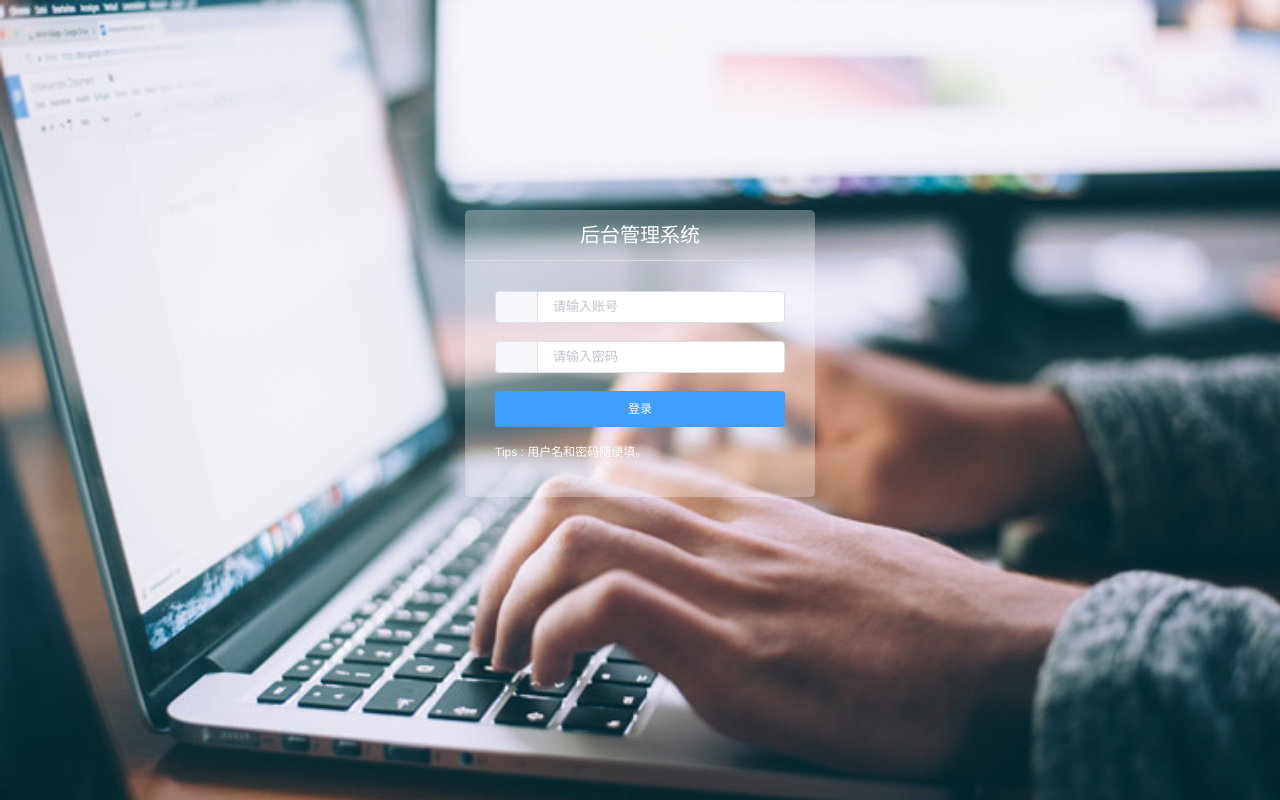
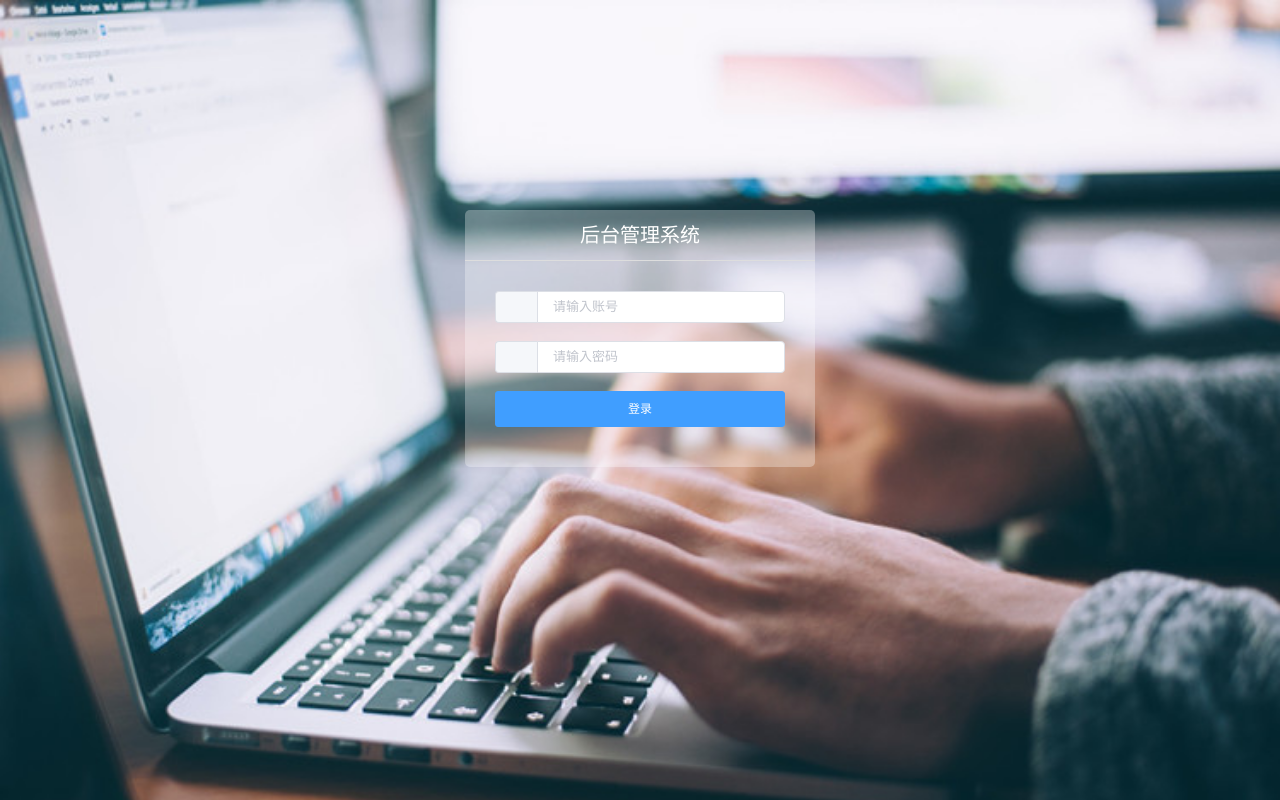
Before and after one commit to ayce003/wagevue, a Vue app: page /#/login in a window 1280 px wide. Built offline with nearby package versions, Linux system fonts and the light colour scheme; a small style sheet from the web is missing.

Commit message:
修改登录页

```diff
--- a/src/components/page/login/Login.vue
+++ b/src/components/page/login/Login.vue
@@ -16,7 +16,6 @@
                 <div class="login-btn">
                     <el-button type="primary" @click="login('ruleForm')">登录</el-button>
                 </div>
-                <p class="login-tips">Tips : 用户名和密码随便填。</p>
             </el-form>
         </div>
     </div>
```
